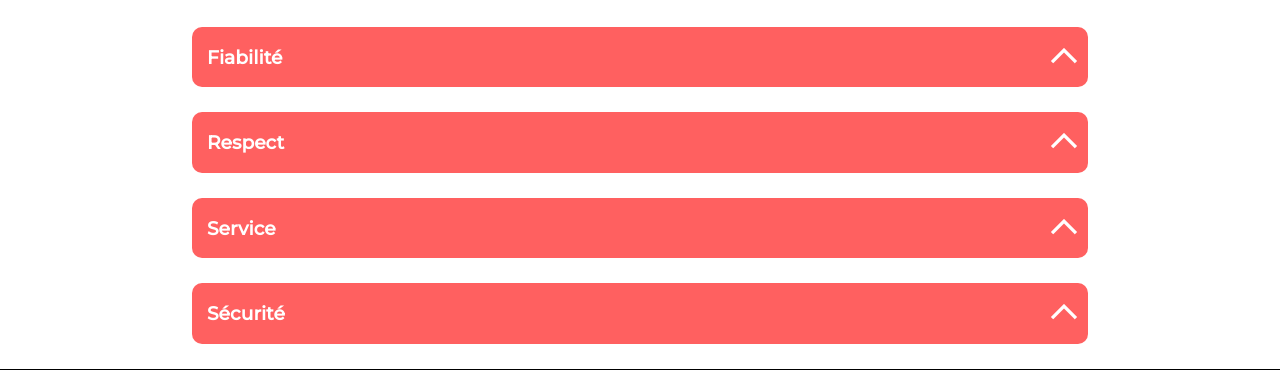
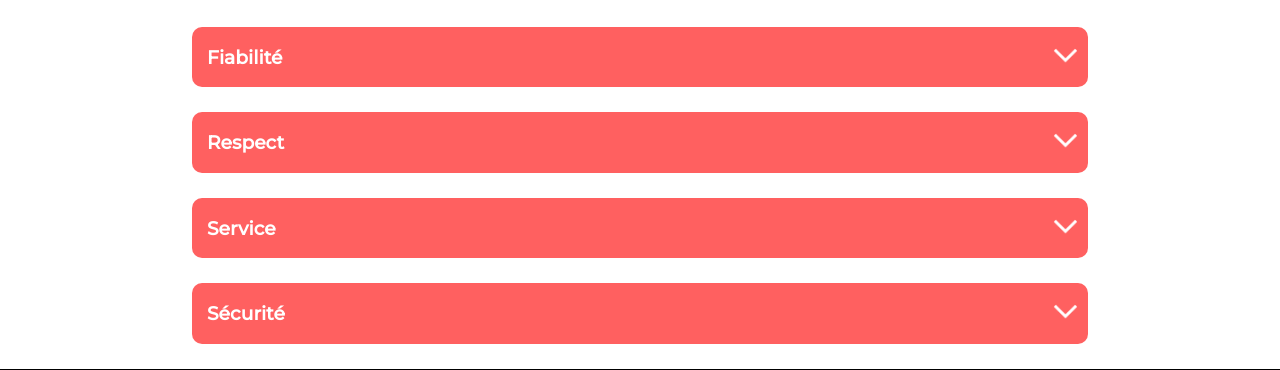
Before and after one commit to Cyber-laura/P7, a React (Create React App) app: page /a-propos in a window 1280 px wide. Shown: the part 311-681 px from the top of the page. Built offline with nearby package versions, Linux system fonts and the light colour scheme.

Commit message:
UPDATE-DROPDOWN

```diff
--- a/src/components/Dropdown.jsx
+++ b/src/components/Dropdown.jsx
@@ -27,7 +27,7 @@ function Dropdown({ titre, description }) {
         <div className="dropdown">
             <div className="header-dropdown">
                 <h3>{titre}</h3>
-                <span className="fleche-dropdown fleche-dropdown-active" onClick={handleDropdown}>
+                <span className={`fleche-dropdown ${bool ? 'fleche-dropdown-active' : 'fleche-dropdown-inactive'}`} onClick={handleDropdown}>
                     <img src={vectorDrop} alt="" />
                 </span>
             </div>
--- a/src/style/Dropdown.scss
+++ b/src/style/Dropdown.scss
@@ -36,3 +36,14 @@
     margin-right: 10px;
 
 }
+.fleche-dropdown.fleche-dropdown-active img {
+    transform: rotate(0deg);
+    transition: transform 0.3s;
+    width: 25px;
+}
+
+.fleche-dropdown.fleche-dropdown-inactive img {
+    transform: rotate(180deg);
+    transition: transform 0.3s;
+    width: 25px;
+}
```
